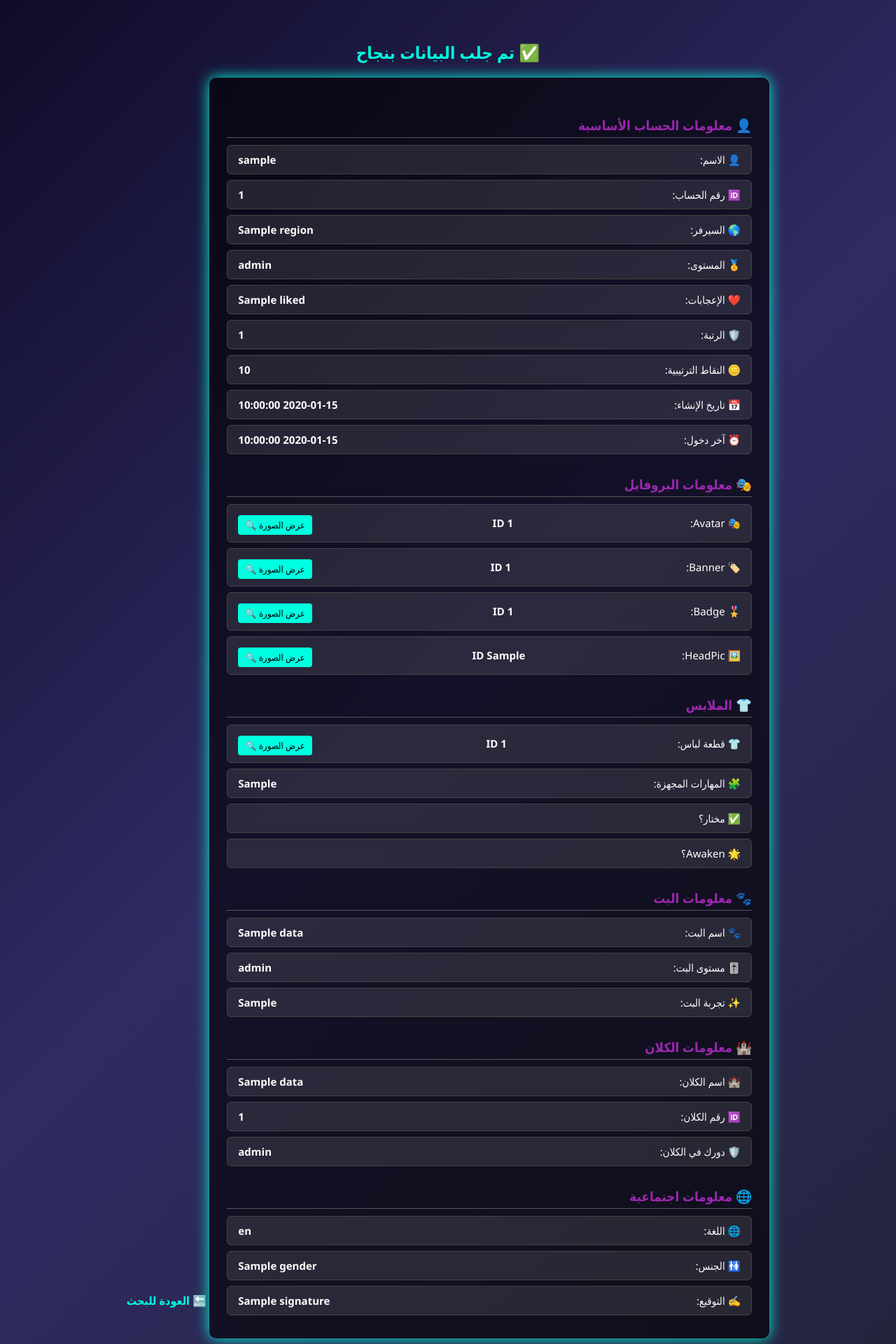
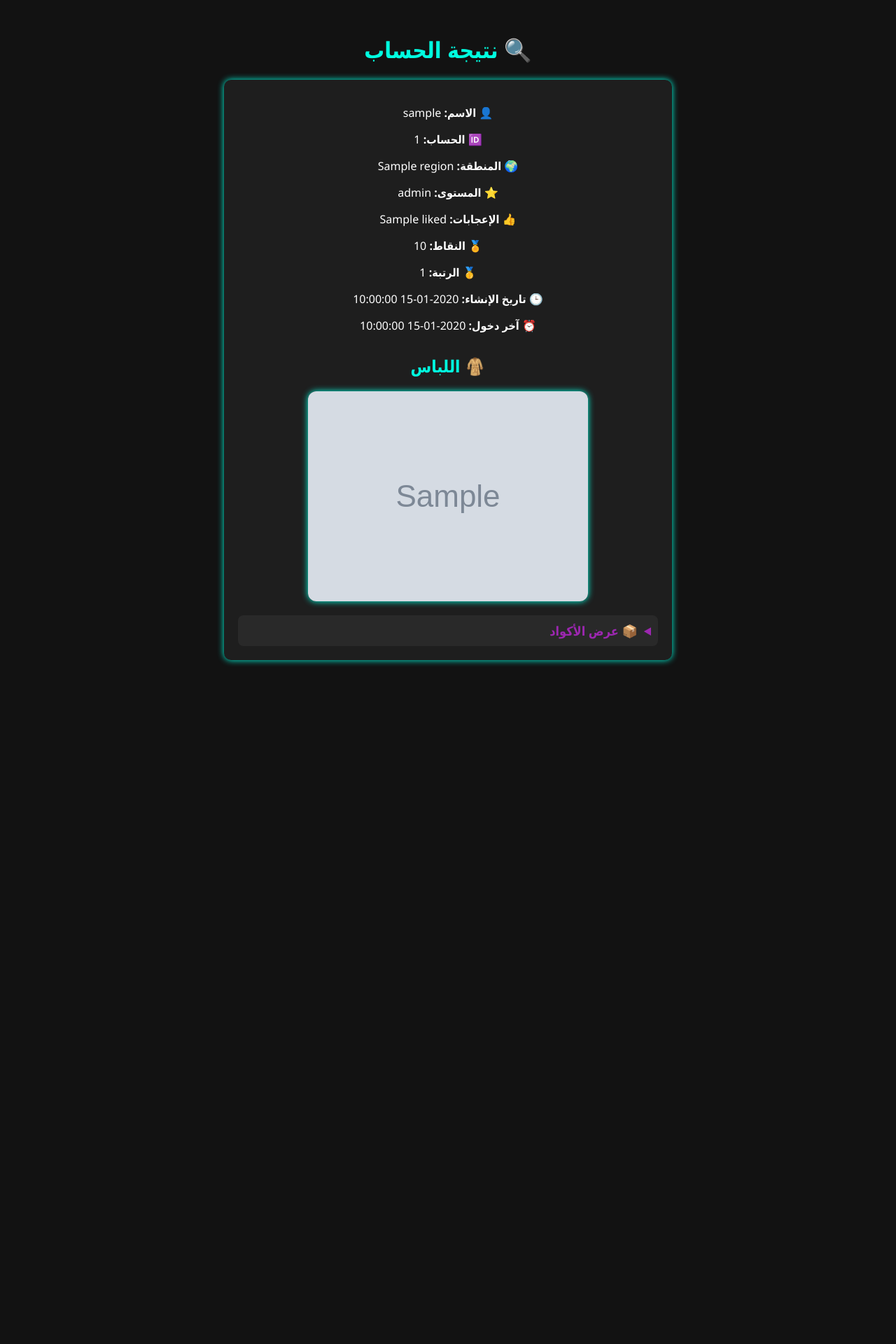
Before and after one commit to sabmoh1/Infir-ff, a Flask app: template templates/result.html in a window 1280 px wide. Shown: the whole page at 70% size. After the commit the page ends 950 px from the top, so only its background shows below. Run offline with Flask 3, Linux system fonts and the light colour scheme; the template is opened without the code that fills it: most values are stand-ins (such as "Sample title", 1, 10 or a date in 2020); grey boxes marked "Sample" are stand-in pictures.

Commit message:
Update result.html

```diff
--- a/templates/result.html
+++ b/templates/result.html
@@ -2,174 +2,89 @@
 <html lang="ar">
 <head>
   <meta charset="UTF-8">
-  <title>نتيجة البحث</title>
+  <title>نتيجة الحساب</title>
   <style>
     body {
+      background: #121212;
+      color: #fff;
       font-family: 'Segoe UI', Tahoma, Geneva, Verdana, sans-serif;
-      background: linear-gradient(135deg, #0f0c29, #302b63, #24243e);
+      padding: 20px;
       text-align: center;
-      padding-top: 30px;
       direction: rtl;
-      color: #fff;
-      animation: fadeIn 1s ease-in;
     }
-    @keyframes fadeIn {
-      from { opacity: 0; }
-      to { opacity: 1; }
+    h1 {
+      color: #00ffe0;
     }
-    .data {
-      background: rgba(0,0,0,0.6);
-      padding: 25px;
-      display: inline-block;
+    .info {
+      margin: 20px auto;
+      background: #1e1e1e;
       border-radius: 10px;
-      width: 90%;
-      max-width: 750px;
-      box-shadow: 0 0 20px #00ffe0;
+      padding: 20px;
+      max-width: 600px;
+      box-shadow: 0 0 10px #00ffe0;
+    }
+    img {
+      max-width: 100%;
+      border-radius: 12px;
+      box-shadow: 0 0 10px #00ffe0;
+    }
+    details {
+      background: rgba(255,255,255,0.05);
+      border-radius: 8px;
+      padding: 10px;
+      margin-top: 15px;
       text-align: right;
-      animation: fadeIn 1s ease-in;
     }
-    h2 {
-      color: #00ffe0;
-      margin-bottom: 20px;
-    }
-    h3 {
-      border-bottom: 1px solid #555;
-      padding-bottom: 5px;
-      margin-top: 30px;
-      margin-bottom: 10px;
+    summary {
+      cursor: pointer;
+      font-weight: bold;
+      font-size: 18px;
       color: #9c27b0;
     }
-    .item {
-      display: flex;
-      align-items: center;
-      justify-content: space-between;
-      background: rgba(255,255,255,0.1);
-      border: 1px solid #444;
-      border-radius: 6px;
-      padding: 10px 15px;
-      margin: 8px 0;
-      font-size: 15px;
-      animation: fadeIn 0.5s ease;
+    ul {
+      list-style: none;
+      padding: 0;
+      margin: 10px 0 0;
     }
-    .label {
-      display: flex;
-      align-items: center;
-      gap: 5px;
-    }
-    .value {
-      font-weight: bold;
-      color: #fff;
-    }
-    .btn {
-      background: #00ffe0;
-      color: #000;
-      padding: 5px 10px;
+    li {
+      padding: 5px;
+      margin-bottom: 5px;
+      background: rgba(255,255,255,0.05);
       border-radius: 4px;
-      text-decoration: none;
-      font-size: 13px;
-      transition: all 0.3s ease;
-      margin-right: 5px;
-      margin-top: 5px;
-    }
-    .btn:hover {
-      background: #9c27b0;
-      color: #fff;
-      transform: scale(1.05);
-      box-shadow: 0 0 10px #9c27b0;
-    }
-    .back-link {
-      display: inline-block;
-      margin-top: 20px;
-      text-decoration: none;
-      color: #00ffe0;
-      font-weight: bold;
-    }
-    .back-link:hover {
-      text-decoration: underline;
     }
   </style>
 </head>
 <body>
+  <h1>🔍 نتيجة الحساب</h1>
+
   {% if error %}
-    <h2>❌ {{ error }}</h2>
+    <p style="color:red;">{{ error }}</p>
   {% else %}
-    <h2>✅ تم جلب البيانات بنجاح</h2>
-    <div class="data">
+    <div class="info">
+      <p>👤 <strong>الاسم:</strong> {{ data.nickname }}</p>
+      <p>🆔 <strong>الحساب:</strong> {{ data.accountId }}</p>
+      <p>🌍 <strong>المنطقة:</strong> {{ data.region }}</p>
+      <p>⭐ <strong>المستوى:</strong> {{ data.level }}</p>
+      <p>👍 <strong>الإعجابات:</strong> {{ data.liked }}</p>
+      <p>🏅 <strong>النقاط:</strong> {{ data.rankingPoints }}</p>
+      <p>🥇 <strong>الرتبة:</strong> {{ data.rank }}</p>
+      <p>🕒 <strong>تاريخ الإنشاء:</strong> {{ data.createAt }}</p>
+      <p>⏰ <strong>آخر دخول:</strong> {{ data.lastLoginAt }}</p>
 
-      <h3>👤 معلومات الحساب الأساسية</h3>
-      <div class="item"><span class="label">👤 الاسم:</span><span class="value">{{ data.nickname }}</span></div>
-      <div class="item"><span class="label">🆔 رقم الحساب:</span><span class="value">{{ data.accountId }}</span></div>
-      <div class="item"><span class="label">🌎 السيرفر:</span><span class="value">{{ data.region }}</span></div>
-      <div class="item"><span class="label">🏅 المستوى:</span><span class="value">{{ data.level }}</span></div>
-      <div class="item"><span class="label">❤️ الإعجابات:</span><span class="value">{{ data.liked }}</span></div>
-      <div class="item"><span class="label">🛡️ الرتبة:</span><span class="value">{{ data.rank }}</span></div>
-      <div class="item"><span class="label">🪙 النقاط الترتيبية:</span><span class="value">{{ data.rankingPoints }}</span></div>
-      <div class="item"><span class="label">📅 تاريخ الإنشاء:</span><span class="value">{{ data.createAt }}</span></div>
-      <div class="item"><span class="label">⏰ آخر دخول:</span><span class="value">{{ data.lastLoginAt }}</span></div>
-
-      <h3>🎭 معلومات البروفايل</h3>
-      <div class="item">
-        <span class="label">🎭 Avatar:</span>
-        <span class="value">ID {{ data.avatarId }}</span>
-        {% if data.avatarId != "غير متوفر" %}
-        <a class="btn" href="https://0xme.github.io/ItemID2/?mode=2&q={{ data.avatarId }}" target="_blank">عرض الصورة 🔍</a>
-        {% endif %}
-      </div>
-      <div class="item">
-        <span class="label">🏷️ Banner:</span>
-        <span class="value">ID {{ data.bannerId }}</span>
-        {% if data.bannerId != "غير متوفر" %}
-        <a class="btn" href="https://0xme.github.io/ItemID2/?mode=2&q={{ data.bannerId }}" target="_blank">عرض الصورة 🔍</a>
-        {% endif %}
-      </div>
-      <div class="item">
-        <span class="label">🎖️ Badge:</span>
-        <span class="value">ID {{ data.badgeId }}</span>
-        {% if data.badgeId != "غير متوفر" %}
-        <a class="btn" href="https://0xme.github.io/ItemID2/?mode=2&q={{ data.badgeId }}" target="_blank">عرض الصورة 🔍</a>
-        {% endif %}
-      </div>
-      <div class="item">
-        <span class="label">🖼️ HeadPic:</span>
-        <span class="value">ID {{ data.headPic }}</span>
-        {% if data.headPic != "غير متوفر" %}
-        <a class="btn" href="https://0xme.github.io/ItemID2/?mode=2&q={{ data.headPic }}" target="_blank">عرض الصورة 🔍</a>
-        {% endif %}
-      </div>
-
-      {% if data.clothes %}
-        <h3>👕 الملابس</h3>
-        {% for cloth_id in data.clothes %}
-        <div class="item">
-          <span class="label">👕 قطعة لباس:</span>
-          <span class="value">ID {{ cloth_id }}</span>
-          <a class="btn" href="https://0xme.github.io/ItemID2/?mode=2&q={{ cloth_id }}" target="_blank">عرض الصورة 🔍</a>
-        </div>
-        {% endfor %}
-      {% else %}
-        <div class="item"><span class="label">👕 الملابس:</span><span class="value">لا يوجد</span></div>
+      <h2 style="color:#00ffe0; margin-top:30px;">🧥 اللباس</h2>
+      {% if data.outfit_image_url %}
+        <img src="{{ data.outfit_image_url }}" alt="صورة اللباس">
       {% endif %}
 
-      <div class="item"><span class="label">🧩 المهارات المجهزة:</span><span class="value">{{ data.equipedSkills | join(', ') if data.equipedSkills else 'لا يوجد' }}</span></div>
-      <div class="item"><span class="label">✅ مختار؟</span><span class="value">{{ data.isSelected }}</span></div>
-      <div class="item"><span class="label">🌟 Awaken؟</span><span class="value">{{ data.isSelectedAwaken }}</span></div>
-
-      <h3>🐾 معلومات البت</h3>
-      <div class="item"><span class="label">🐾 اسم البت:</span><span class="value">{{ data.petName }}</span></div>
-      <div class="item"><span class="label">🎚️ مستوى البت:</span><span class="value">{{ data.petLevel }}</span></div>
-      <div class="item"><span class="label">✨ تجربة البت:</span><span class="value">{{ data.petExp }}</span></div>
-
-      <h3>🏰 معلومات الكلان</h3>
-      <div class="item"><span class="label">🏰 اسم الكلان:</span><span class="value">{{ data.clanName }}</span></div>
-      <div class="item"><span class="label">🆔 رقم الكلان:</span><span class="value">{{ data.clanId }}</span></div>
-      <div class="item"><span class="label">🛡️ دورك في الكلان:</span><span class="value">{{ data.clanRole }}</span></div>
-
-      <h3>🌐 معلومات اجتماعية</h3>
-      <div class="item"><span class="label">🌐 اللغة:</span><span class="value">{{ data.language }}</span></div>
-      <div class="item"><span class="label">🚻 الجنس:</span><span class="value">{{ data.gender }}</span></div>
-      <div class="item"><span class="label">✍️ التوقيع:</span><span class="value">{{ data.signature }}</span></div>
+      <details>
+        <summary>📦 عرض الأكواد</summary>
+        <ul>
+          {% for cloth in data.clothes %}
+            <li>🧩 {{ cloth }}</li>
+          {% endfor %}
+        </ul>
+      </details>
     </div>
   {% endif %}
-  <a class="back-link" href="/">🔙 العودة للبحث</a>
 </body>
-</html>
+             </html>
```
